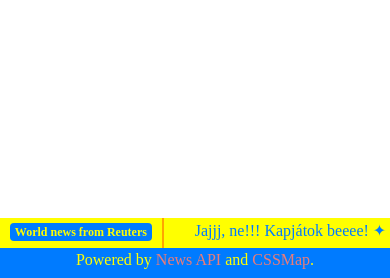
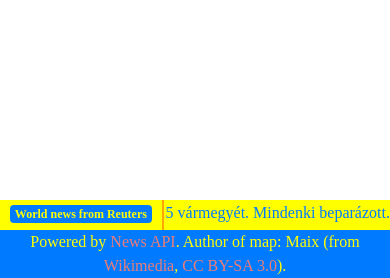
Before and after one commit to krisztianAlt/news-about-europe, a Flask app: page / in a window 390 px wide. Shown: the part 566-844 px from the top of the page. Run offline with Flask 2, Linux system fonts and the light colour scheme; parts of the project's set-up code (start-up, migrations or seed data) failed here and were passed over; some libraries are stand-ins or nearby versions.

Commit message:
Repair footer: 1. remove CSSMap link, add Wikimedia, 2. add nowrap property to scroller style for better mobile view.

```diff
--- a/static/stylesheets/style.css
+++ b/static/stylesheets/style.css
@@ -97,11 +97,6 @@ path:hover {
 #footer p {
     max-width: 100%;
     margin: auto;
-    height: 30px;
-}
-
-#links-div{
-    text-align: center;
 }
 
 #links {
@@ -140,7 +135,6 @@ path:hover {
 }
 
 .scroll-left {
-    height: 30px;
     overflow: hidden;
     position: relative;
     background: #FF0;
@@ -151,10 +145,12 @@ path:hover {
 .scroller-element {
     float:left;
     background: #FF0;
+    height: 30px;
 }
 
 .scroller-element > p {
     padding: 1px 10px 0 10px;
+    white-space: nowrap;
 }
 
 #scrolling-text {
--- a/templates/base.html
+++ b/templates/base.html
@@ -46,9 +46,7 @@
             {% block footer_scroller_content %}{% endblock %}
 
             <!--Links-->
-            <div id="links-div">
-                <p id="links">Powered by <a target="_blank" href="https://newsapi.org">News API</a> and <a target="_blank" href="https://cssmapsplugin.com">CSSMap</a>.</p>
-            <div>
+            <p id="links">Powered by <a target="_blank" href="https://newsapi.org">News API</a>. Author of map: Maix (from <a target="_blank" href="https://commons.wikimedia.org/wiki/File:Blank_map_of_Europe_cropped.svg">Wikimedia</a>, <a target="_blank" href="https://creativecommons.org/licenses/by-sa/3.0/deed.en">CC BY-SA 3.0</a>).</p>
         </div>
     </body>
 </html>
--- a/templates/map.html
+++ b/templates/map.html
@@ -633,7 +633,7 @@
         </div>
         <div class="scroll-left">
             <div class="scroller-element" id="text-container-div">
-                <p id="scrolling-text">lorem ipsum lorem ipsum lorem ipsum lorem ipsum lorem ipsum lorem ipsum lorem ipsum lorem ipsum lorem ipsum lorem ipsum lorem ipsum lorem ipsum lorem ipsum lorem ipsum lorem ipsum lorem ipsum lorem ipsum lorem ipsum lorem ipsum lorem ipsum lorem ipsum lorem ipsum lorem ipsum lorem ipsum lorem ipsum lorem ipsum lorem ipsum lorem ipsum lorem ipsum lorem ipsum lorem ipsum lorem ipsum lorem ipsum lorem ipsum lorem ipsum lorem ipsum lorem ipsum lorem ipsum lorem ipsum lorem ipsum lorem ipsum lorem ipsum lorem ipsum lorem ipsum lorem ipsum lorem ipsum lorem ipsum lorem ipsum lorem ipsum lorem ipsum lorem ipsum lorem ipsum lorem ipsum lorem ipsum lorem ipsum lorem ipsum lorem ipsum lorem ipsum lorem ipsum lorem ipsum lorem </p>
+                <p id="scrolling-text"></p>
             </div>
         </div>
     </div>
```
